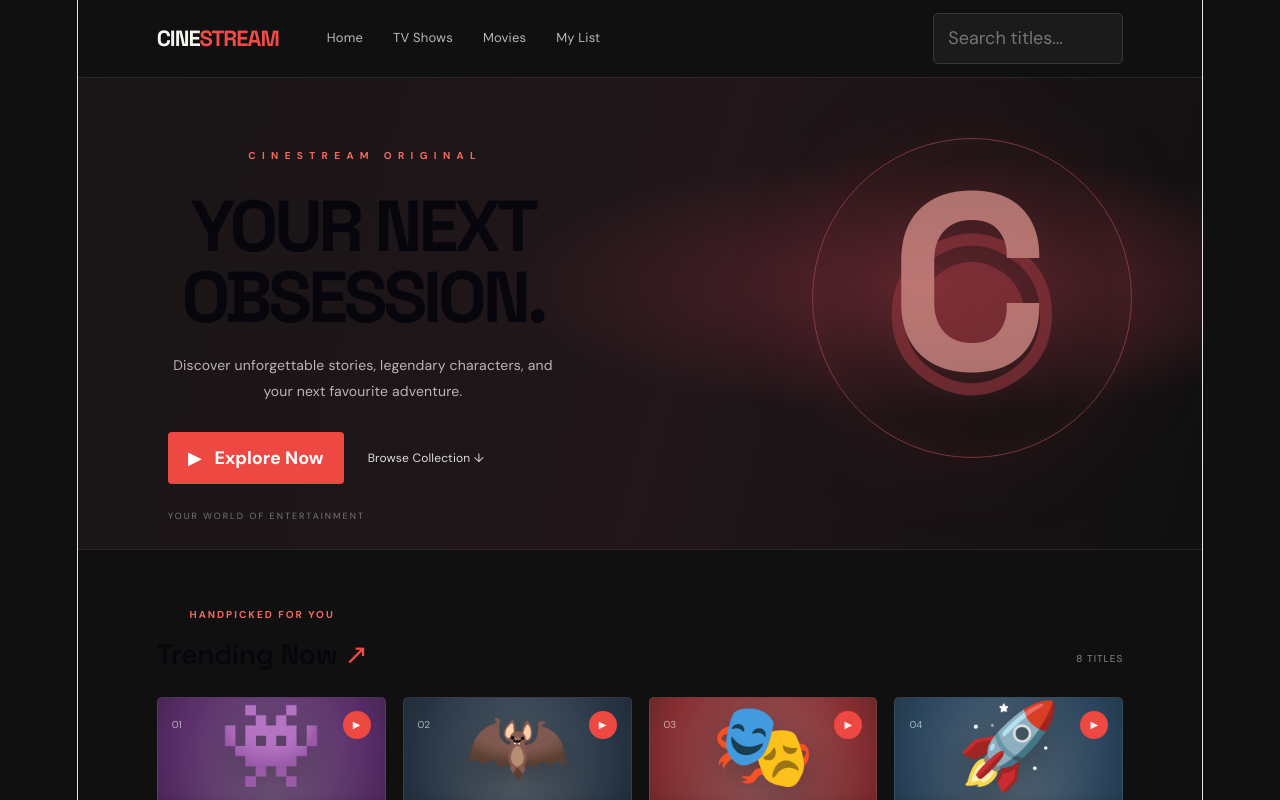
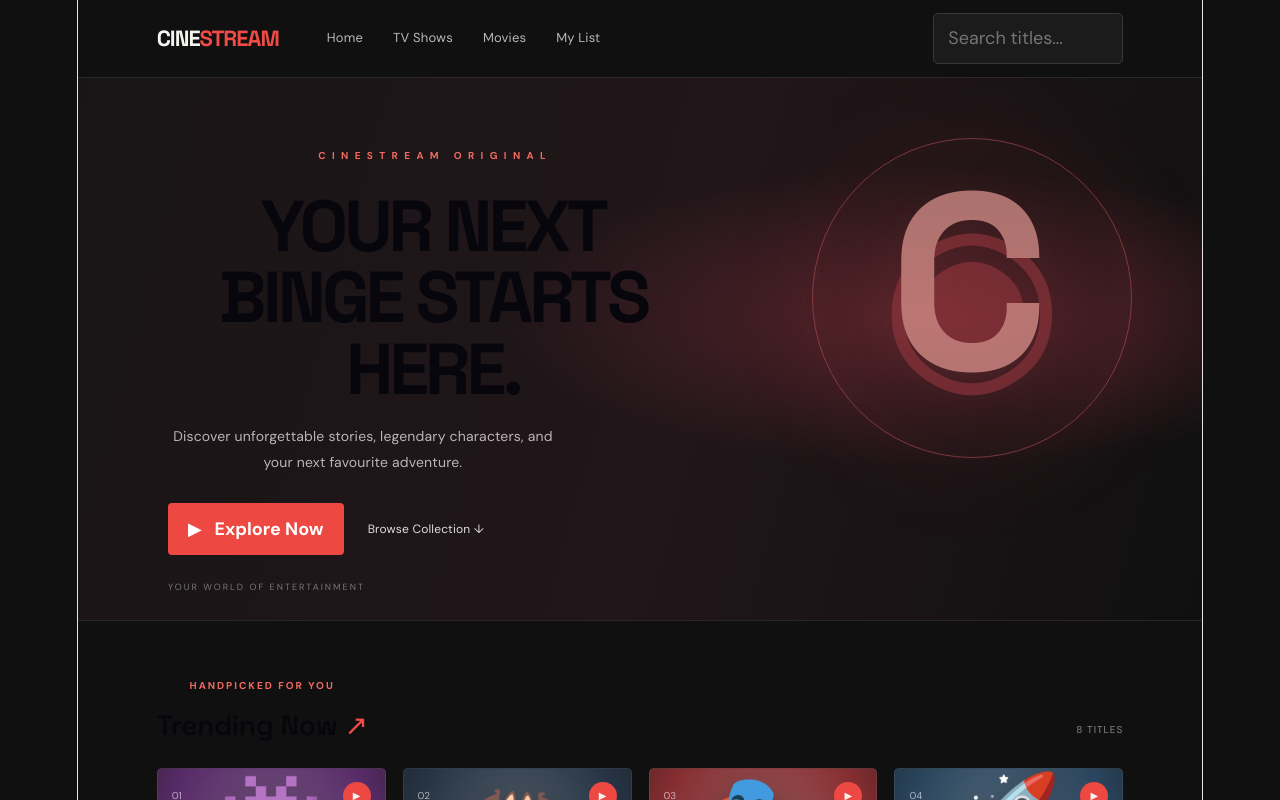
Before and after one commit to atharvatawde11-hub/Kubernetes-project-2, a React (Vite) app: page / in a window 1280 px wide. Shown: the top 800 px of the page. Built offline with nearby package versions, Linux system fonts and the light colour scheme.

Commit message:
Update website heading for CI/CD test

```diff
--- a/src/App.jsx
+++ b/src/App.jsx
@@ -42,7 +42,7 @@ function App() {
         <section className="hero">
           <div className="hero-content">
             <p className="eyebrow">C I N E S T R E A M &nbsp; O R I G I N A L</p>
-            <h1>YOUR NEXT<br />OBSESSION.</h1>
+            <h1>YOUR NEXT<br />BINGE STARTS HERE.</h1>
             <p className="description">
               Discover unforgettable stories, legendary characters,
               and your next favourite adventure.
```
